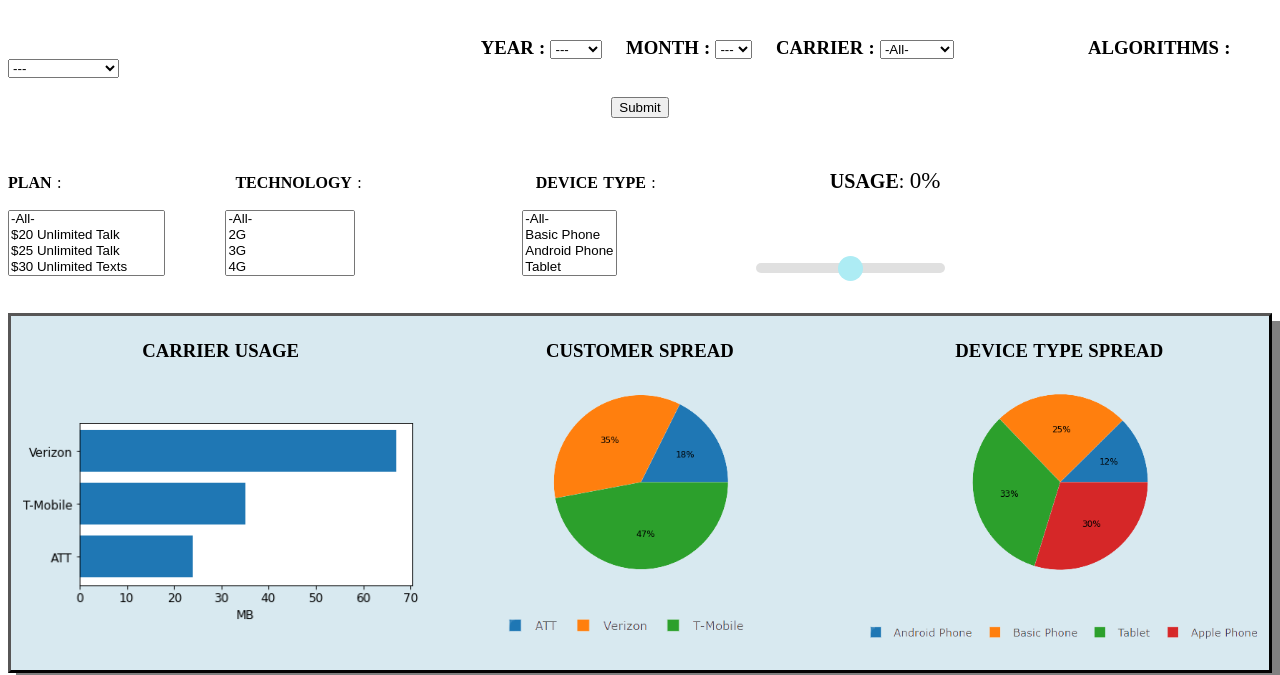
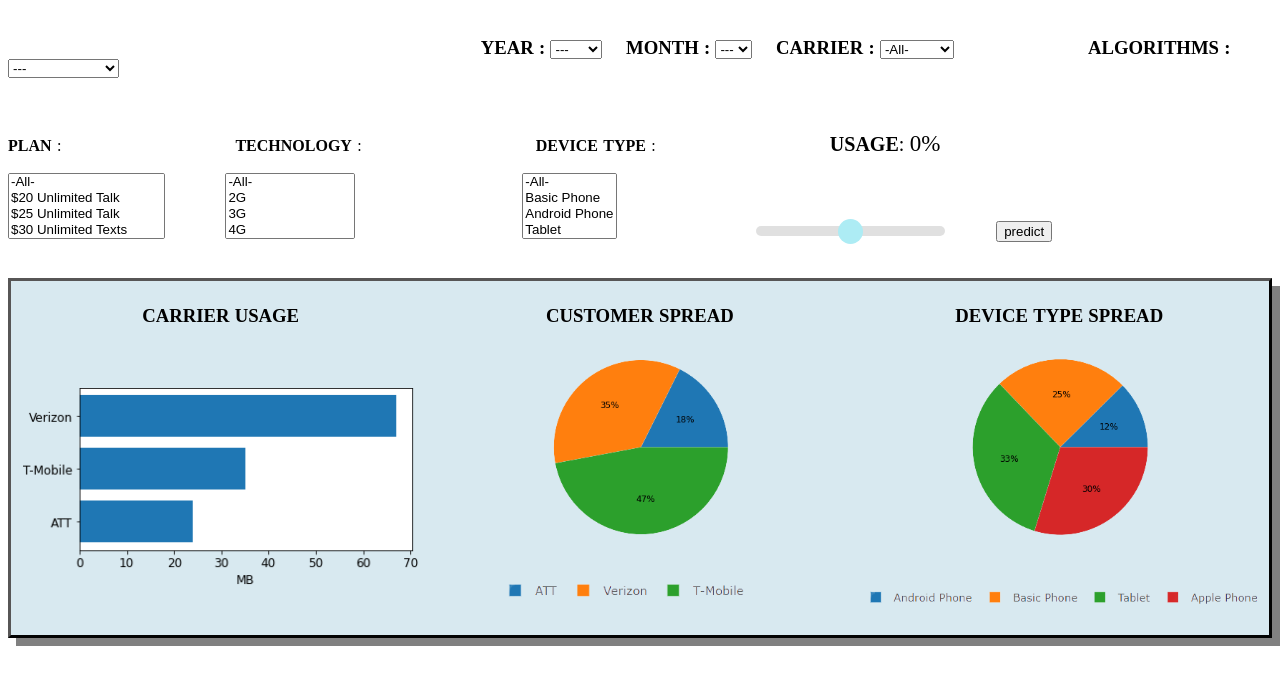
Before and after one commit to ARES1DATA/predicted2020-10, a plain HTML site: page index.html in a window 1280 px wide. Shown: the part 158-833 px from the top of the page. Drawn offline with Linux system fonts and the light colour scheme.

Commit message:
Update index.html

```diff
--- a/index.html
+++ b/index.html
@@ -56,8 +56,7 @@
                                 <option value="1">XGBoost</option>
                                 <option value="2">RandomForest</option>
                                 <option value="3">KNN</option>
-                                </select></label></h3><center><input type="submit" value="Submit"></center>
-                            </form><br>
+                                </select></label></h3><center><br>
                     </div>
 
 
@@ -106,6 +105,8 @@
                                           output.innerHTML = this.value;
                                         }
                                         </script>
+                     <span style ="color:white">dfjd</span><input type="submit" value="predict" class="submit1"></center>
+                                    </form>
                 </div>
 
                                 <br>
```
